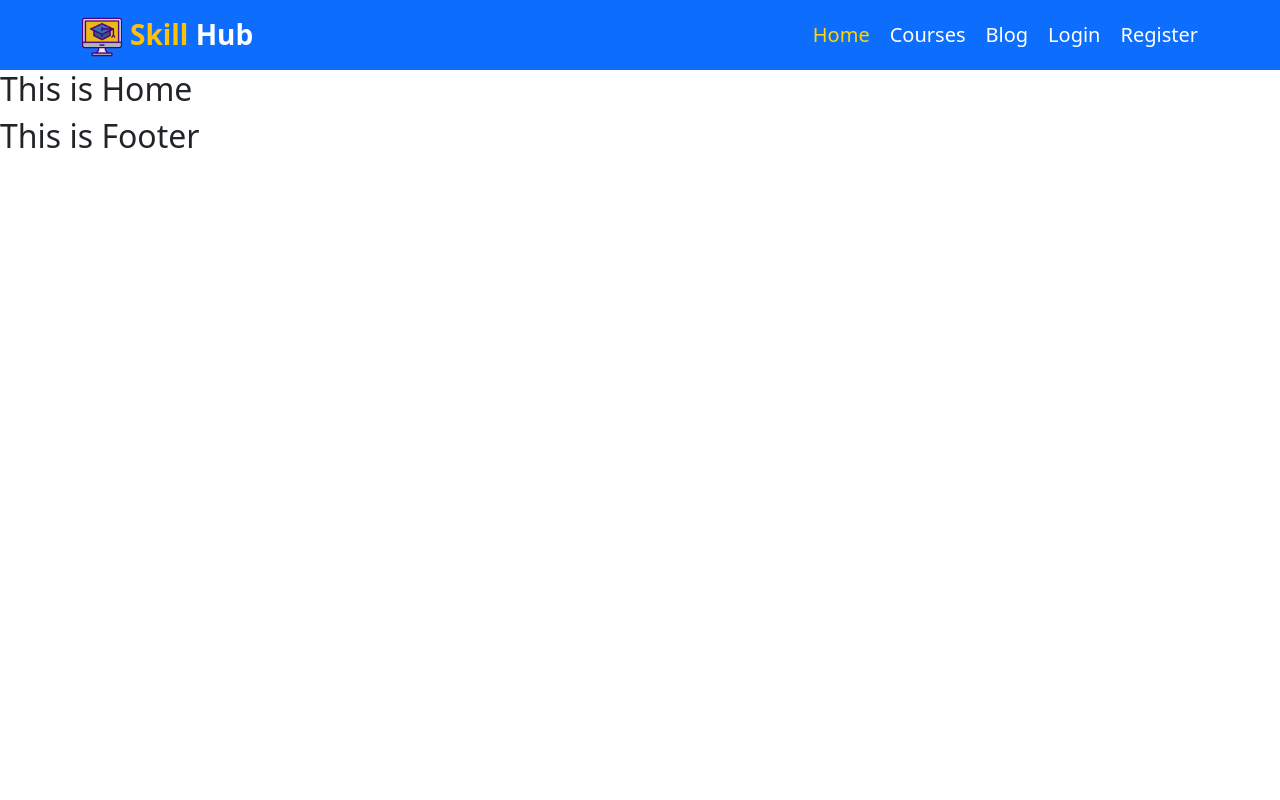
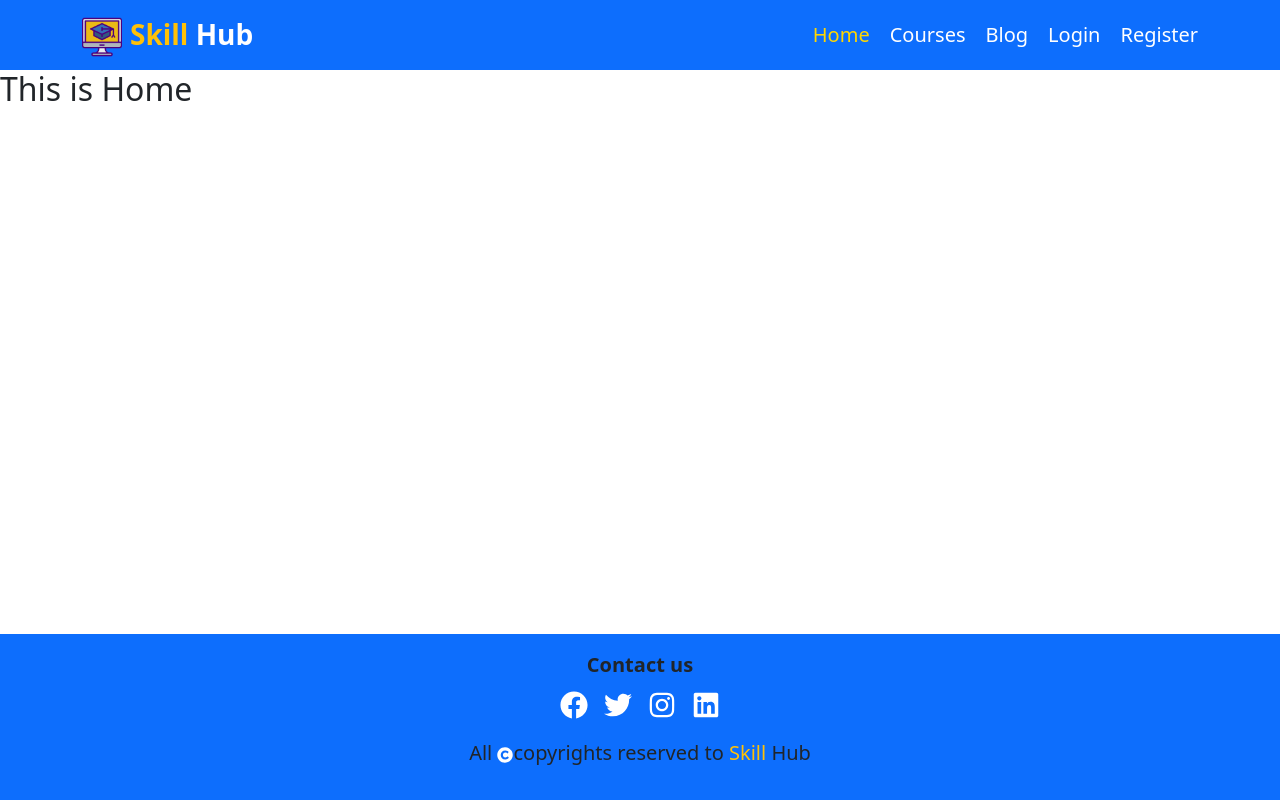
Before and after one commit to hasanshanto01/learning-platform-client, a React (Create React App) app: page / in a window 1280 px wide. Built offline with nearby package versions, Linux system fonts and the light colour scheme.

Commit message:
footer added

```diff
--- a/package.json
+++ b/package.json
@@ -11,6 +11,7 @@
     "react": "^18.2.0",
     "react-bootstrap": "^2.5.0",
     "react-dom": "^18.2.0",
+    "react-icons": "^4.6.0",
     "react-router-dom": "^6.4.2",
     "react-scripts": "5.0.1",
     "web-vitals": "^2.1.4"
--- a/src/Pages/Shared/Footer/Footer.js
+++ b/src/Pages/Shared/Footer/Footer.js
@@ -1,9 +1,25 @@
 import React from 'react';
+import { FaCopyright, FaFacebook, FaTwitter, FaLinkedin, FaInstagram } from 'react-icons/fa';
 
 const Footer = () => {
     return (
-        <div>
-            <h2>This is Footer</h2>
+        <div className='bg-primary text-center p-3 fixed-bottom'>
+            <p className='fs-5 fw-bold mb-0'>Contact us</p>
+            <div className='fs-3'>
+                <a href='https://www.facebook.com/' target='_blank'>
+                    <FaFacebook className='text-white' />
+                </a>
+                <a href='https://twitter.com/' target='_blank'>
+                    <FaTwitter className='ms-3 text-white' />
+                </a>
+                <a href='https://www.instagram.com/' target='_blank'>
+                    <FaInstagram className='ms-3 text-white' />
+                </a>
+                <a href='https://www.linkedin.com/' target='_blank'>
+                    <FaLinkedin className='ms-3 text-white' />
+                </a>
+            </div>
+            <p className='fs-5 mt-3'>All <FaCopyright className='text-white fs-6' />copyrights reserved to <span className='text-warning'>Skill</span> Hub</p>
         </div>
     );
 };
```
Also changed, not shown: 1 other file (tests, documents, lock files or other folders).
